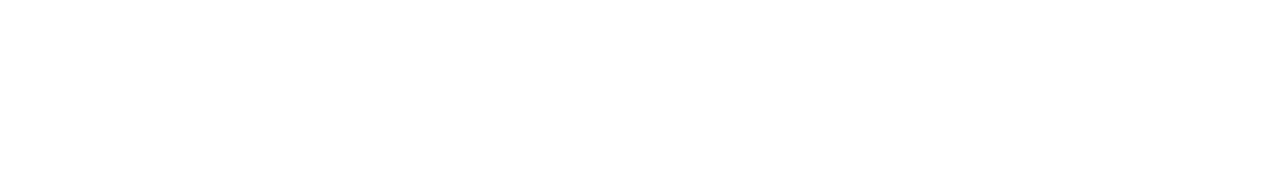
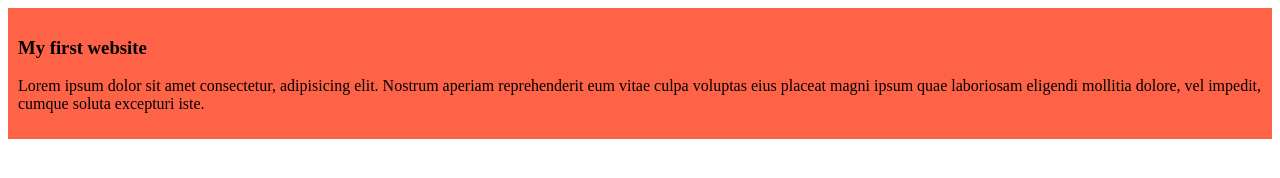
Before and after one commit to jasimuddin24/my-simple-website, a plain HTML site: page index.html in a window 1280 px wide. Drawn offline with Linux system fonts and the light colour scheme.

Commit message:
first commit

```diff
--- a/index.html
+++ b/index.html
@@ -4,8 +4,14 @@
     <meta charset="UTF-8">
     <meta name="viewport" content="width=device-width, initial-scale=1.0">
     <title>My Simple Website</title>
+    <link rel="stylesheet" href="styles/blog.css">
 </head>
 <body>
-
+    <div>
+        <h3>My first website</h3>
+        <p>Lorem ipsum dolor sit amet consectetur, adipisicing elit. Nostrum aperiam reprehenderit
+          eum vitae culpa voluptas eius placeat magni ipsum quae laboriosam eligendi mollitia dolore,
+         vel impedit, cumque soluta excepturi iste.</p>
+    </div>
 </body>
 </html>
--- /dev/null
+++ b/styles/blog.css
@@ -0,0 +1,4 @@
+div{
+    background-color: tomato;
+    padding: 10px;
+}
```
